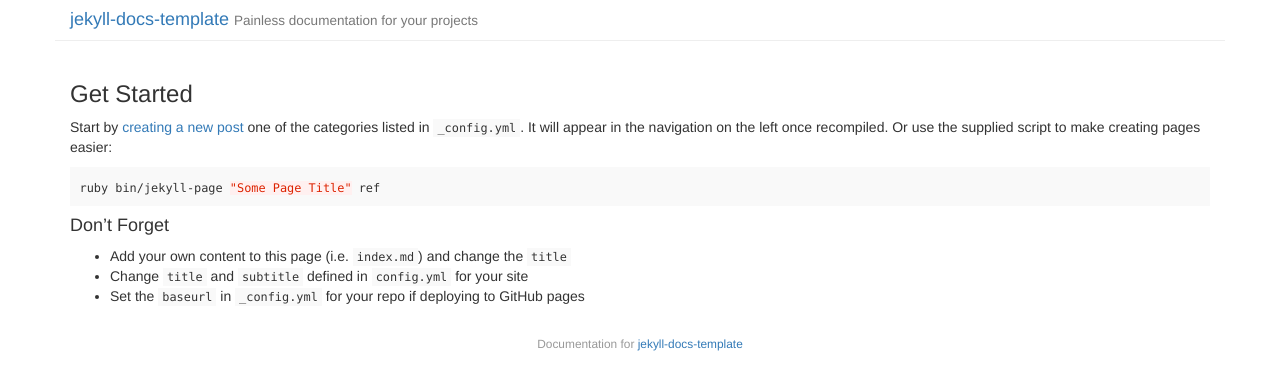
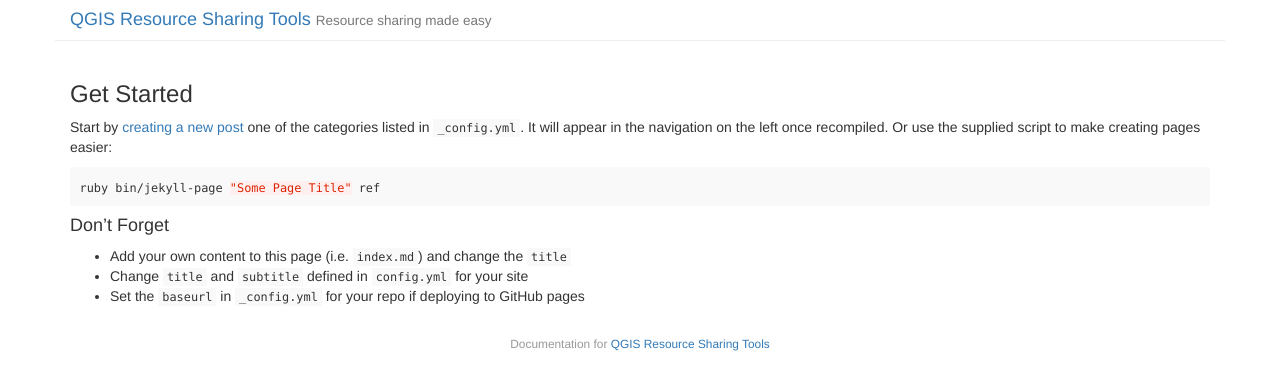
Before and after one commit to QGIS-Contribution/QGIS-ResourceSharing, a Jekyll site: the page built from index.md, in a window 1280 px wide. Shown: the top 390 px of the page. Built offline with Jekyll 4.4.1, drawn with Linux system fonts in a browser that asks for light colours.

Commit message:
Update some config.

```diff
--- a/_config.yml
+++ b/_config.yml
@@ -1,12 +1,12 @@
 # Site title and subtitle. This is used in _includes/header.html
-title: 'jekyll-docs-template'
-subtitle: 'Painless documentation for your projects'
+title: 'QGIS Resource Sharing Tools'
+subtitle: 'Resource sharing made easy'
 
 # if you wish to integrate disqus on pages set your shortname here
 disqus_shortname: ''
 
 # if you use google analytics, add your tracking id here
-google_analytics_id: ''
+google_analytics_id: 'UA-65219695-3'
 
 # Enable/show navigation. There are there options:
 #   0 - always hide
@@ -15,7 +15,7 @@
 navigation: 2
 
 # URL to source code, used in _includes/footer.html
-codeurl: 'https://github.com/bruth/jekyll-docs-template'
+codeurl: 'https://github.com/akbargumbira/qgis_symbology_sharing'
 
 # Default categories (in order) to appear in the navigation
 sections: [
```
